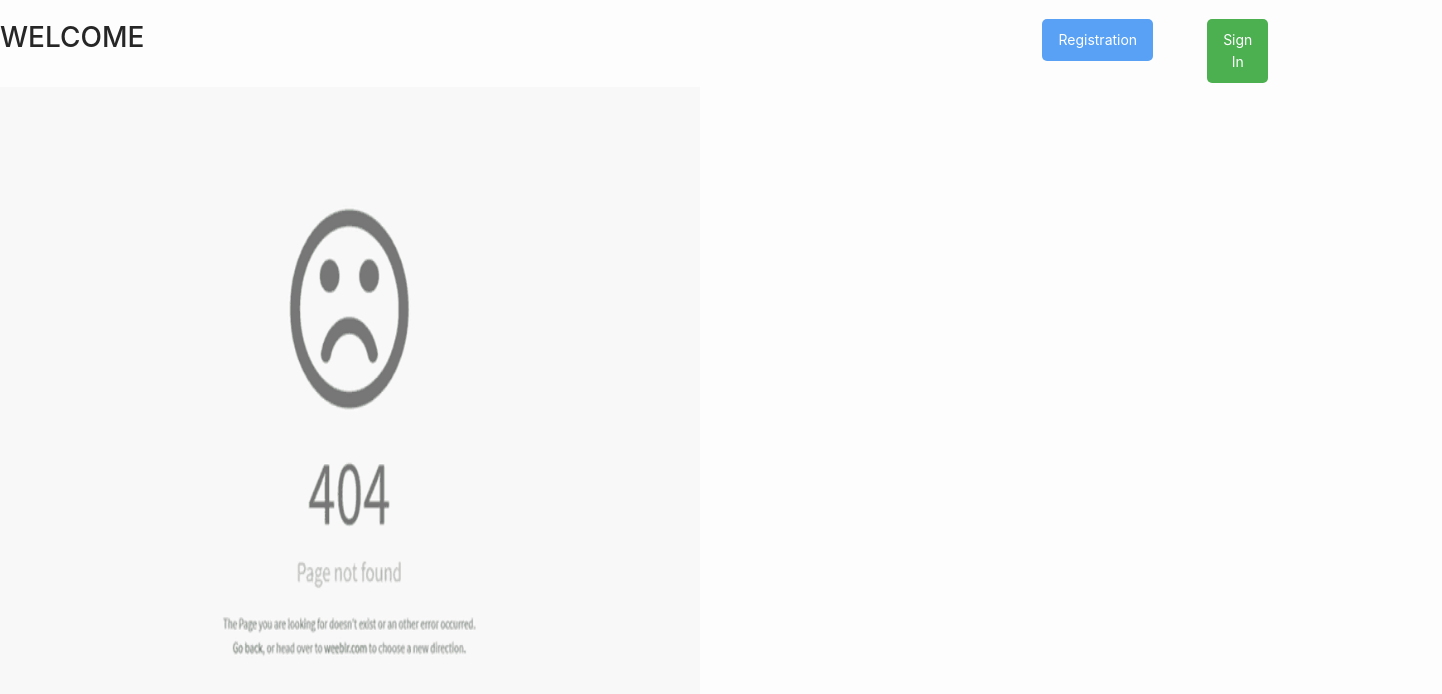
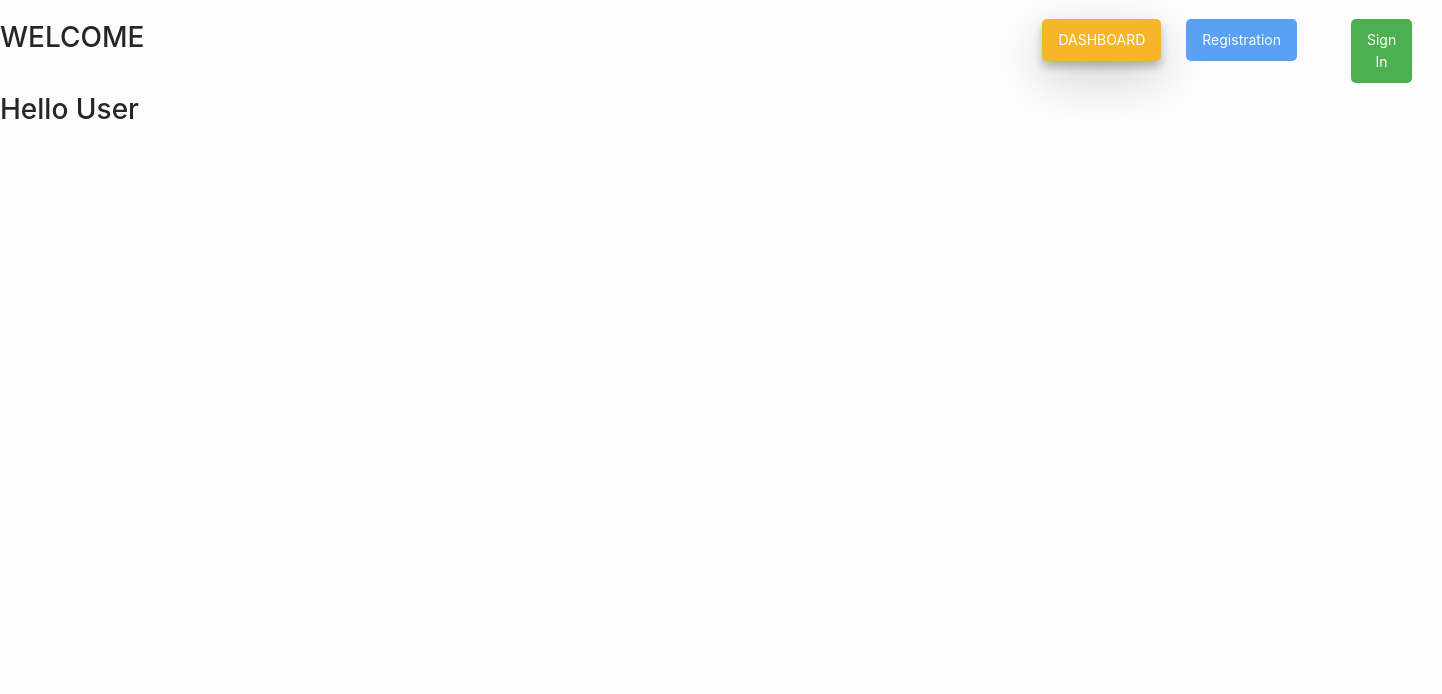
Before and after one commit to rohanweb1999/login_task, a React (Create React App) app: page /Dashboard in a window 1280 px wide. Shown: the top 694 px of the page, 1442 px wide, since content can reach past the window. Built offline with nearby package versions, Linux system fonts and the light colour scheme.

Commit message:
add Dashboard

```diff
--- a/src/App.css
+++ b/src/App.css
@@ -112,6 +112,7 @@ img {
   -webkit-transition-duration: 0.4s; /* Safari */
   transition-duration: 0.4s;
   border-radius: 5px 5px 5px 5px;
+  margin-left: 15px;
 }
 .signin-btn {
   background-color: #4caf50; /* Green */
@@ -126,6 +127,25 @@ img {
   -webkit-transition-duration: 0.4s; /* Safari */
   transition-duration: 0.4s;
   border-radius: 5px 5px 5px 5px;
+  margin-right: 10px;
+}
+.dash-btn {
+  background-color: #f7b629; /* Green */
+  border: none;
+  color: white;
+  padding: 10px 16px;
+  text-align: center;
+  text-decoration: none;
+  display: inline-block;
+  margin: 4px 2px;
+  cursor: pointer;
+  -webkit-transition-duration: 0.4s; /* Safari */
+  transition-duration: 0.4s;
+  border-radius: 5px 5px 5px 5px;
+  margin-right: 10px;
+}
+.dash-btn {
+  box-shadow: 0 6px 8px 0 rgba(0, 0, 0, 0.24), 0 17px 50px 0 rgba(0, 0, 0, 0.19);
 }
 .reg-btn:hover {
   box-shadow: 0 6px 8px 0 rgba(0, 0, 0, 0.24), 0 17px 50px 0 rgba(0, 0, 0, 0.19);
--- a/src/App.js
+++ b/src/App.js
@@ -11,6 +11,7 @@ import Signup from './Signup.jsx';
 import Signin from './Signin.jsx';
 import PagenotFound from './PagenotFound';
 import Navbar from './Navbar';
+import Dashboard from './Dashboard';
 // import { Button } from '@material-ui/icons/Button'
 // import '../node_modules/@material-ui/icons';
 function App() {
@@ -25,7 +26,9 @@ function App() {
           <Route exact path="/" element={<Home />} />
           <Route path="/signup" element={<Signup />} />
           <Route path="/signin" element={<Signin />} />
+          <Route path="/Dashboard" element={<Dashboard />} />
           <Route path="*" element={<PagenotFound />} />
+
 
 
         </Routes>
--- /dev/null
+++ b/src/Dashboard.jsx
@@ -0,0 +1,11 @@
+import React from 'react'
+
+const Dashboard = () => {
+    return (
+        <div>
+            <h1>Hello User</h1>
+        </div>
+    )
+}
+
+export default Dashboard
--- a/src/Navbar.jsx
+++ b/src/Navbar.jsx
@@ -13,8 +13,11 @@ const Navbar = () => {
             <div className="items">
                 <NavLink to="/" id="Logo"><h1>WELCOME</h1></NavLink>
                 <div className="itemsNav2">
+                    <NavLink to="/Dashboard" id="btn3" ><button className='dash-btn'>DASHBOARD</button></NavLink>
+
                     <NavLink to="/Signup" id="btn2" ><button className='reg-btn'>Registration</button></NavLink>
                     <NavLink to="/Signin" id="btn1" ><button className='signin-btn'>Sign In</button></NavLink>
+
                 </div>
             </div>
         </div>
```
Also changed, not shown: src/Signup.jsx (+8 -8 lines).
